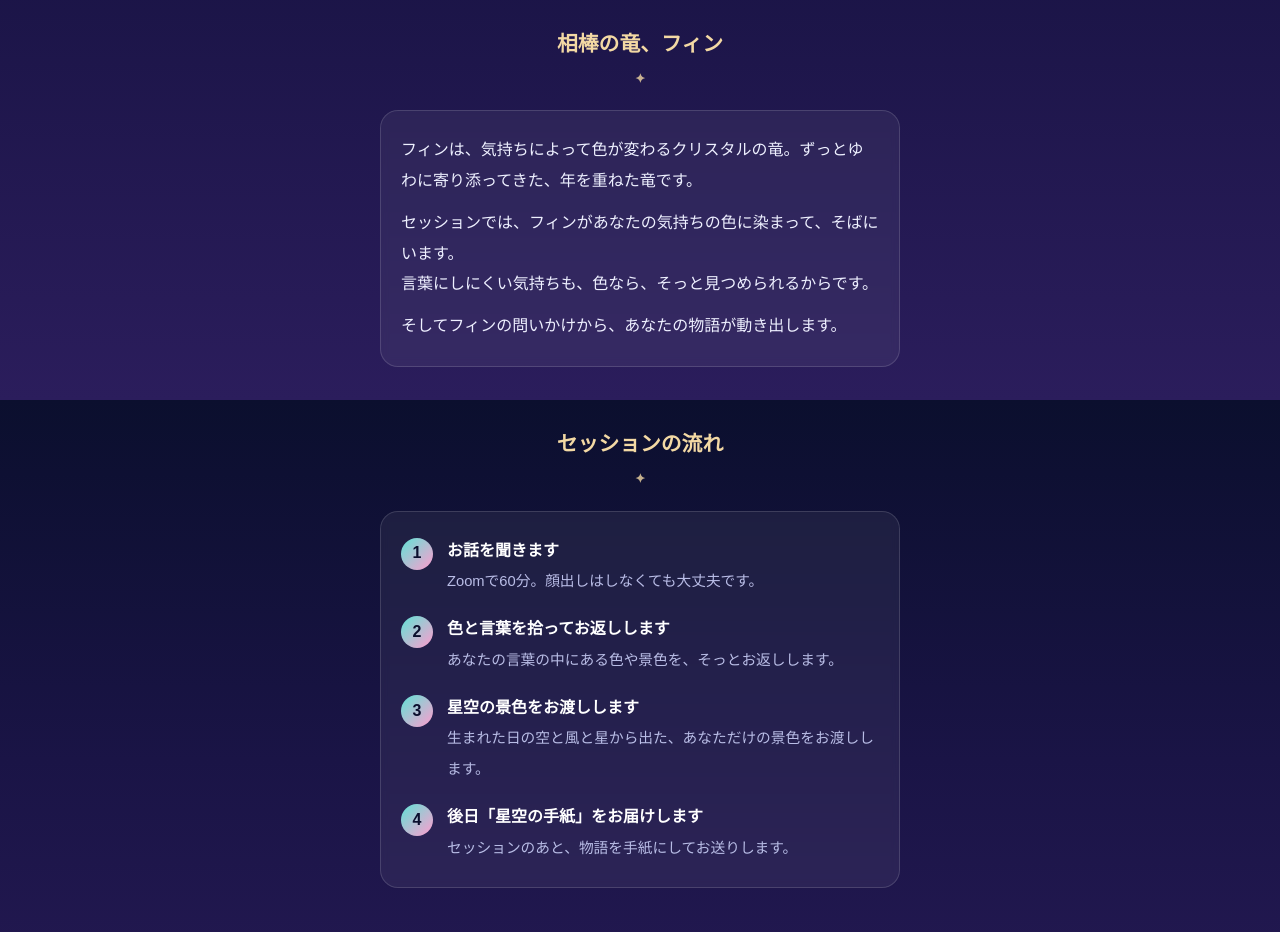
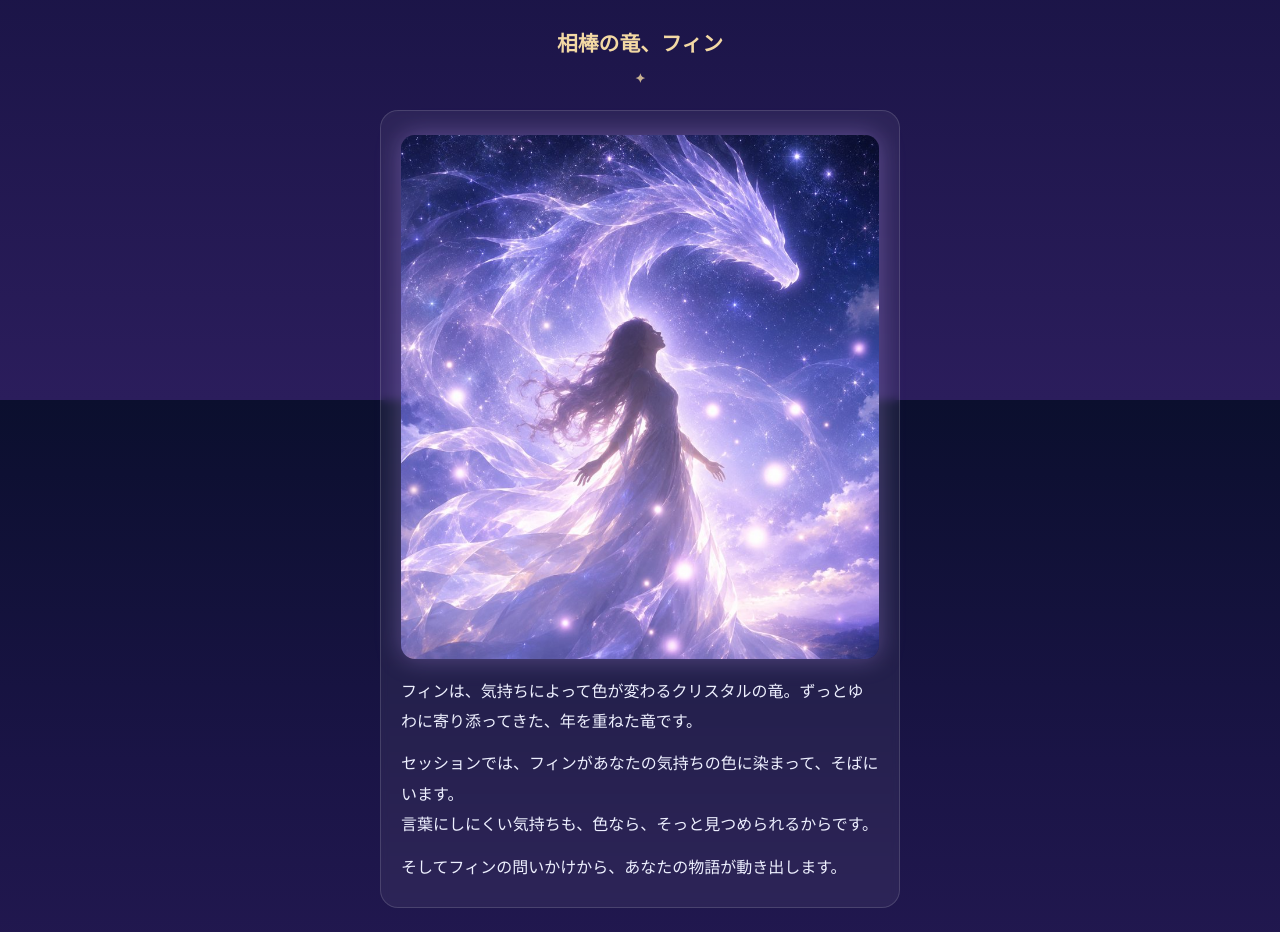
Before and after one commit to yuwa-bloom-realm/yuwa-world, a plain HTML site: page ryubou-session/index.html in a window 1280 px wide. Shown: the part 1200-2132 px from the top of the page. Drawn offline with Linux system fonts and the light colour scheme; a web font is replaced by a local one.

Commit message:
フィンの紹介の冒頭にちゃぴぴの絵を追加
Co-Authored-By: Claude Opus 5.5 <noreply@anthropic.com>
Claude-Session: https://claude.ai/code/session_01PDibZrSxTEVFDxaWEfRSPc

```diff
--- a/ryubou-session/index.html
+++ b/ryubou-session/index.html
@@ -76,6 +76,7 @@
   .colors{display:flex;justify-content:center;gap:14px;margin:16px 0 6px;flex-wrap:wrap}
   .colors div{text-align:center;font-size:.8rem;color:var(--sub);line-height:1.5;width:70px}
   .colors small{font-size:.7rem}
+  .fin-img{display:block;width:100%;height:auto;border-radius:14px;margin-bottom:18px;box-shadow:0 0 24px rgba(196,160,255,.35)}
   .fin-line{font-family:"Shippori Mincho",serif;text-align:center;color:var(--gold);font-size:1.1rem;margin:18px 0 4px;text-shadow:0 0 12px rgba(243,217,164,.4)}
   .colors i{display:block;width:34px;height:34px;border-radius:50%;margin:0 auto 4px}
   .price{text-align:center}
@@ -151,6 +152,7 @@
   <section>
     <h2>相棒の竜、フィン</h2>
     <div class="card">
+      <img class="fin-img" src="images/fin.jpg" alt="光の竜フィンと女性">
       <p>フィンは、気持ちによって色が変わるクリスタルの竜。ずっとゆわに寄り添ってきた、年を重ねた竜です。</p>
       <p>セッションでは、フィンがあなたの気持ちの色に染まって、そばにいます。<br>言葉にしにくい気持ちも、色なら、そっと見つめられるからです。</p>
       <p>そしてフィンの問いかけから、あなたの物語が動き出します。</p>
```
Also changed, not shown: ryubou-session/images/fin.jpg (added).
